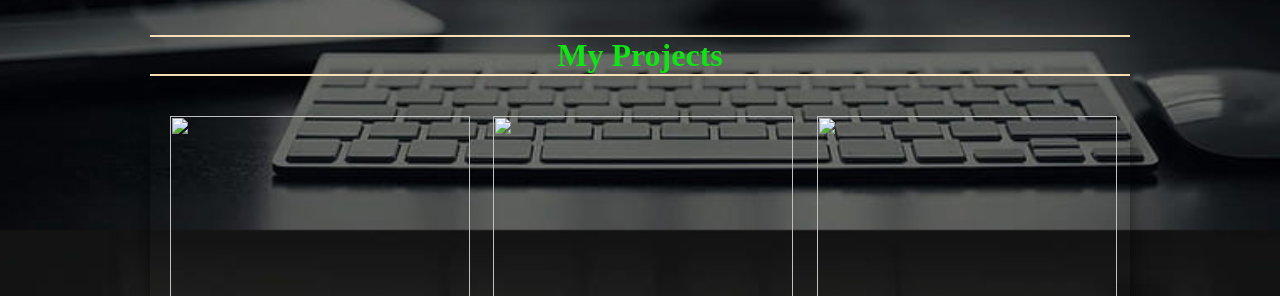
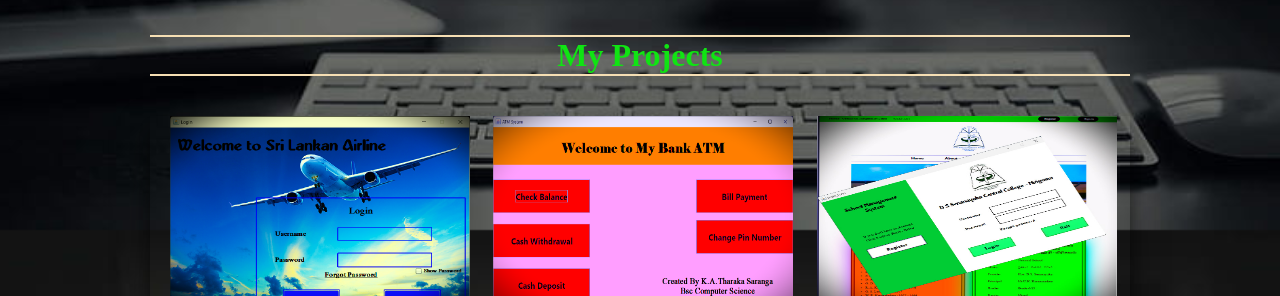
Before and after one commit to tharakasaranga/MyPortfolio, a plain HTML site: page index.html in a window 1280 px wide. Shown: the part 2170-2466 px from the top of the page. Drawn offline with Linux system fonts and the light colour scheme; some packages are replaced by stand-ins of ours; the site is published under a folder, as on GitHub Pages, so addresses that start at the root find nothing; a script that the page names is missing; files whose address does not match are found by name.

Commit message:
index.html

```diff
--- a/index.html
+++ b/index.html
@@ -237,18 +237,18 @@
       <h1 class = "headingandTopics" id = "project">My Projects</h1>
       <section class = "projects">
         <div class="project">
-          <div class="image"><a href = "https://github.com/tharakasaranga/Airline-Booking-System.git"><img src = "/images/project1.png"></a></div><br>
+          <div class="image"><a href = "https://github.com/tharakasaranga/Airline-Booking-System.git"><img src = "images/project1.png"></a></div><br>
           <div class="intro"><p>
             This desktop application software, developed using Java and MySQL, provides a seamless platform for managing flight bookings and cancellations. Designed to enhance user experience, the system allows users to book flights, view available flights, and cancel reservations with ease. The robust backend powered by MySQL ensures efficient data management and retrieval, making the entire process smooth and reliable. This project showcases the integration of Java for front-end interface development and MySQL for backend database management, highlighting the effectiveness of combining these technologies for creating comprehensive desktop applications.
           </p>
         </div>
         </div>
         <div class="project">
-          <div class="image"><a href = "https://github.com/tharakasaranga/ATM-Bank.git"><img src = "/images/project2.png"></a></div><br>
+          <div class="image"><a href = "https://github.com/tharakasaranga/ATM-Bank.git"><img src = "images/project2.png"></a></div><br>
           <div class="intro"><p>The Bank ATM System is a desktop application developed in Java that offers essential banking functionalities. It allows users to perform various transactions such as depositing and withdrawing funds, checking their account balance, making bill payments, and changing their PIN numbers. This user-friendly software is designed to provide a seamless and secure banking experience, enabling customers to manage their finances efficiently from the convenience of their desktop.</p></div>
         </div>
         <div class="project">
-          <div class="image"><a href = "https://github.com/tharakasaranga/School_Management_System.git"><img src = "/images/project3.jpg"></a></div><br>
+          <div class="image"><a href = "https://github.com/tharakasaranga/School_Management_System.git"><img src = "images/project3.jpg"></a></div><br>
           <div class="intro"><p>The School Management System project integrates both a website and a desktop application to streamline administrative tasks in an educational institution. This comprehensive system, developed using Java, HTML, CSS, PHP, and MySQL, features user-friendly interfaces for both web and desktop environments. The project encompasses essential functionalities such as login and sign-up processes, allowing secure access to the system. By leveraging modern web technologies and robust desktop application frameworks, this system aims to enhance efficiency in managing school operations, ensuring a seamless experience for administrators, teachers, and students.</p></div>
         </div>
 
```
